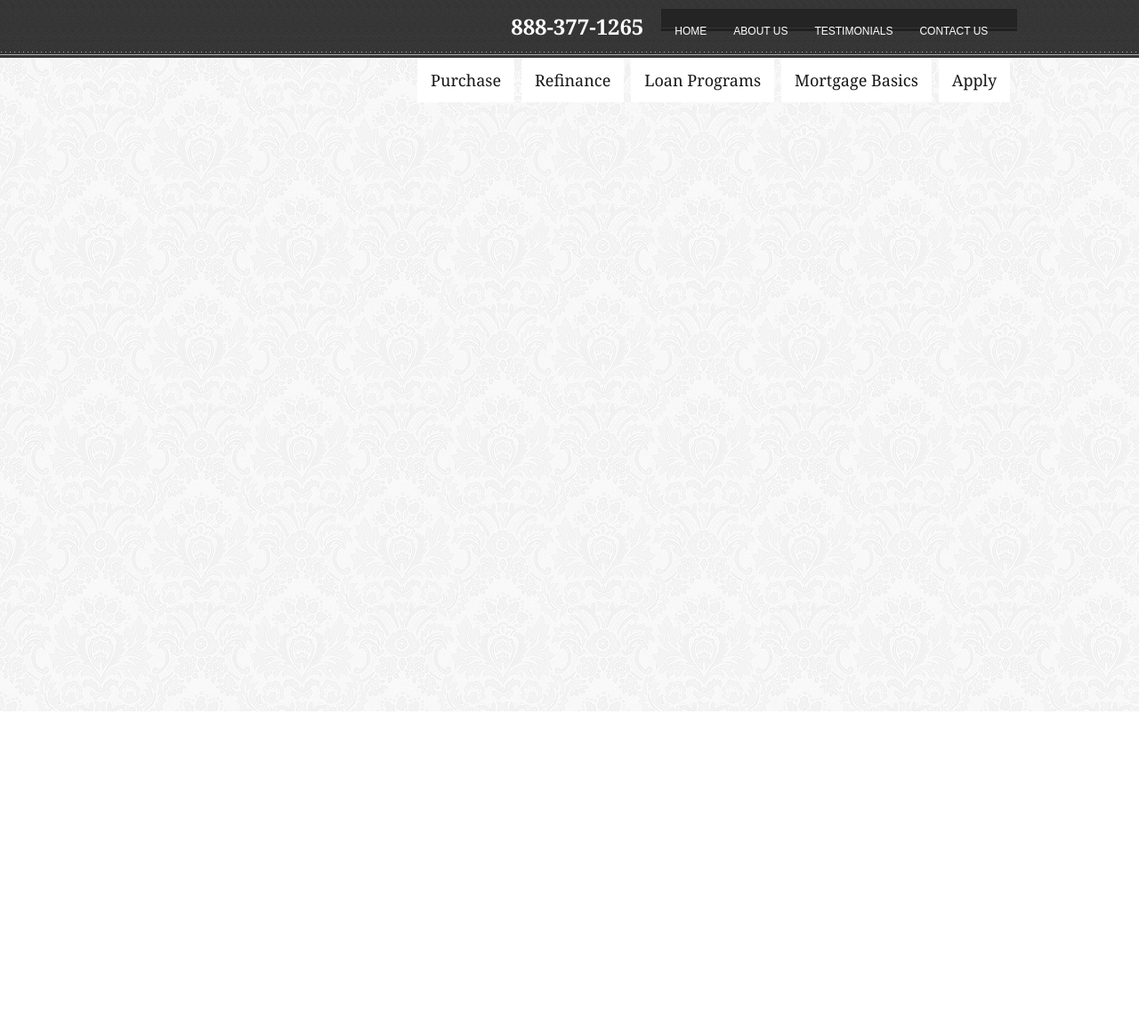
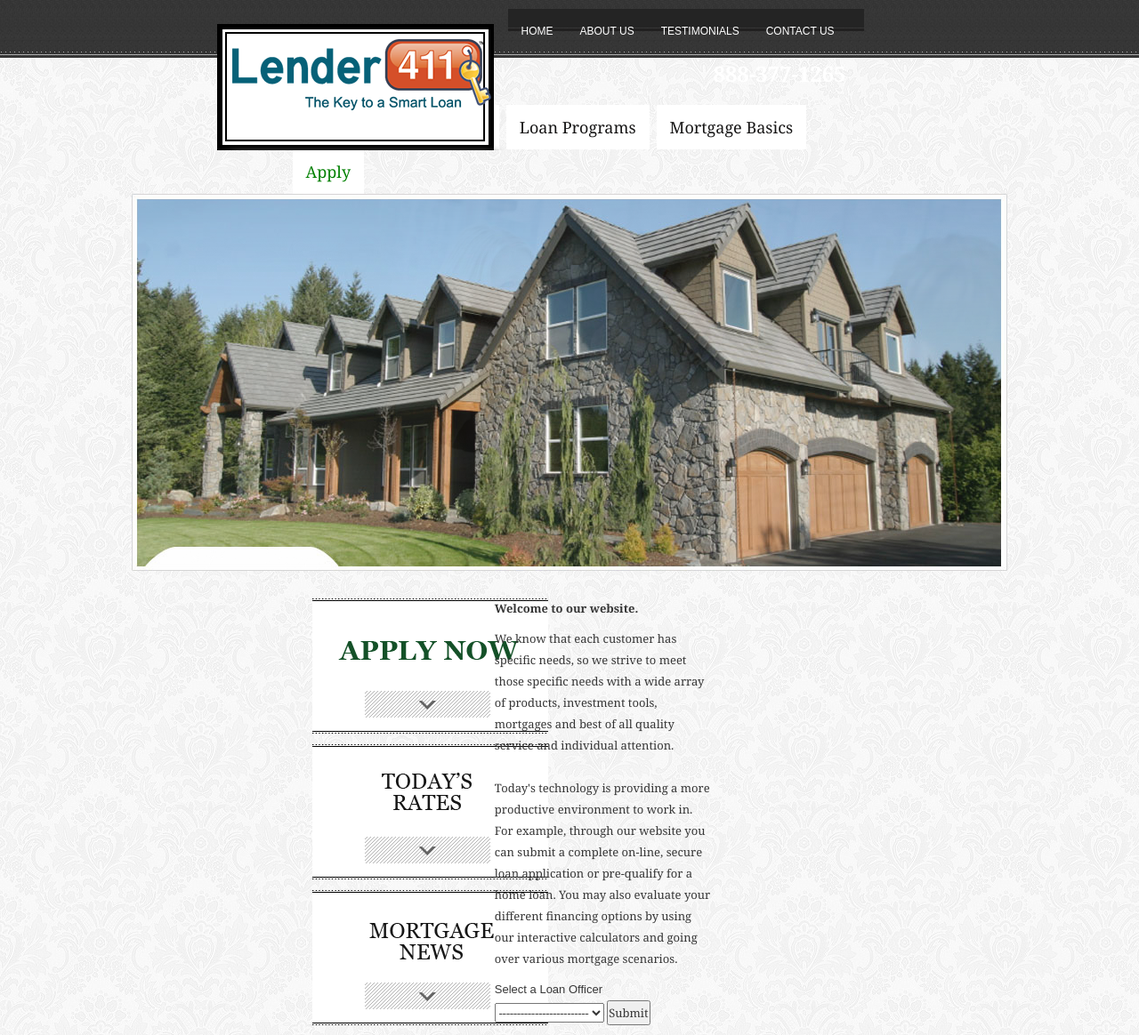
Before and after one commit to JustBriones/potentialClientRedesign, a plain HTML site: page index.html in a window 1280 px wide. Shown: the whole page at 89% size. Before the commit the page ends 800 px from the top, so only its background shows below. Drawn offline with nearby package versions, Linux system fonts and the light colour scheme.

Commit message:
almost there, just need to position the drop down and adjust the background image of menu

```diff
--- a/index.css
+++ b/index.css
@@ -45,6 +45,7 @@ padding-left: 25px;
 
 .bottomnav {
   background: url(./test_files/leadtemplate11_green_06.jpg) repeat-x scroll left top transparent;
+	min-width: 642px;
 }
 
 .bottomListItem {
@@ -55,3 +56,23 @@ padding-left: 25px;
   margin-right: 8px;
   padding: 28px 14px 29px;
 }
+
+.slides {
+	list-style: none;
+	margin-bottom: 20px;
+}
+
+.flexslider {
+	margin-bottom: 30px;
+}
+
+.logo {
+	position:absolute;
+	left: -150px;
+	top:24px;
+	z-index:500;
+	background: url("./test_files/leadtemplate11_green_03.png") no-repeat;
+	min-height: 145px;
+	padding: 20px 30px 30px;
+	min-width: 325px;
+}
--- a/index.html
+++ b/index.html
@@ -11,9 +11,13 @@
   </head>
   <body>
     <div class="container-fluid">
-<div class="row headerRow ">
+  <div class="row headerRow ">
+<div class="wrapper">
   <div class="menu col-md-10 col-md-offset-1">
-    <div class="righttop col-md-9 col-md-offset-3">
+    <div class="righttop col-md-7 col-md-offset-3">
+      <div class="logo pull-left">
+          <img src="./test_files/L411-logo-8-320059001358460338.png" >
+    </div>
 
       <!-- Top navigation menu -->
 		  <div class="topnav pull-right">
@@ -35,22 +39,87 @@
 
 				<li><a href="http://www.lenderhomepage.com/content/leadtemplate11/green/Inner.php?Category=LoanPrograms&page=static&acctid=100664" class="bottomListItem">Loan Programs</a></li>
 				<li><a href="http://www.lenderhomepage.com/content/leadtemplate11/green/Inner.php?Category=MortgageBasics&page=static&acctid=100664" class="bottomListItem">Mortgage Basics</a></li>
-        <li><a href="https://www.lenderhomepage.com/secure1003/loan_app_profile.php?siteownerid=100664&officerid=" class="bottomListItem" >Apply</a></li>
+        <li><a href="https://www.lenderhomepage.com/secure1003/loan_app_profile.php?siteownerid=100664&officerid=" class="bottomListItem" style="color:green;" >Apply</a></li>
 			</ul>
 		</div>
 	</div>
 
         </div>
+  </div>
 
 
-      </div>
+<!--
+Slider -->
+<div class="row">
+<div class="flexslider col-md-10 col-md-offset-1">
+  <ul class="slides text-center">
+    <li style="width: 100%; float: left; margin-right: -100%; display: none;">
+      <img src="./test_files/ban-1.jpg" width="984" height="424">
+    </li>
+
+    <li style="width: 100%; float: left; margin-right: -100%; display: none;">
+      <img src="./test_files/ban-2.jpg" width="984" height="424">
+    </li>
+
+    <li style="width: 100%; float: left; margin-right: -100%; display: none;">
+      <img src="./test_files/ban-3.jpg" width="984" height="424">
+    </li>
+
+    <li style="width: 100%; float: left; margin-right: -100%; display: list-item; opacity: 0.945503262094184;">
+      <img src="./test_files/ban-4.jpg" width="984" height="424">
+    </li>
+
+    <li style="width: 100%; float: left; margin-right: -100%; display: list-item; opacity: 0.0544967379058161;">
+      <img src="./test_files/ban-5.jpg" width="984" height="424">
+    </li>
+
+    <li style="width: 100%; float: left; margin-right: -100%; display: none;">
+      <img src="./test_files/ban-6.jpg" width="984" height="424">
+    </li>
+</ul>
+
+</div>
+
+</div>
 
 
+</div>
 
+<!-- bottom section -->
+<div class="row">
+<div class="bottomSection col-md-8 col-md-offset-3">
+  <div class="leftActions ">
+    <div class="col-md-3 pull-left">
+              <p><a href="https://www.lenderhomepage.com/secure1003/loan_app_profile.php?siteownerid=100664&officerid=" target="_blank"><img src="./test_files/leadtemplate11_green_30.png" width="266" height="154"></a></p>
+      <p><a href="http://www.lenderhomepage.com/content/leadtemplate11/green/Inner.php?page=rates&acctid=100664"><img src="./test_files/leadtemplate11_green_23.png" width="266" height="154"></a></p>
 
+      <p><a href="http://www.lenderhomepage.com/content/leadtemplate11/green/Inner.php?page=blogs&acctid=100664&cat=recent-articles"><img src="./test_files/leadtemplate11_green_32.png" width="266" height="154"></a></p>
+    </div>
 
+  </div>
 
-    </div>
+<div class="about col-md-4 pull-left">
+  <p>
+<strong>Welcome to our website.</strong></p>
+<p>
+We know that each customer has specific needs, so we strive to meet those specific needs with a wide array of products, investment tools, mortgages and best of all quality service and individual attention.<br>
+<br>
+Today's technology is providing a more productive environment to work in. For example, through our website you can submit a complete on-line, secure loan application or pre-qualify for a home loan. You may also evaluate your different financing options by using our interactive calculators and going over various mortgage scenarios.</p>
+
+<form name="frmLoanOfficer pull-right" method="post" action="http://www.lenderhomepage.com/content/leadtemplate11/green/LoanOfficer.php?acctid=100664" onsubmit="return validate();">
+
+		<font face="Arial"><span class="contents">Select a Loan Officer</span></font><br>
+		<select name="selLoanOfficerId">
+		<option value="">-------------------------</option>
+		<option value="104384">Jane Demo</option>		</select>
+		<input type="submit" value="Submit">
+
+</form>
+
+</div>
+</div>
+</div>
+</div>
 
   </body>
 </html>
```
